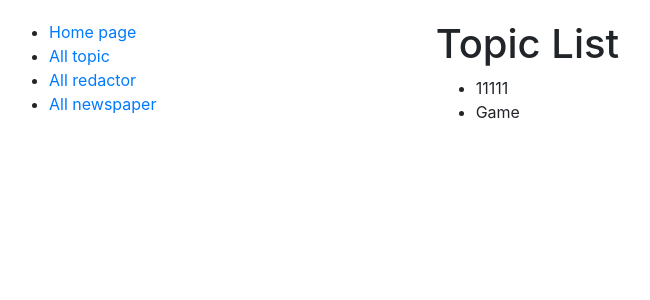
After one commit to Phoenix-Erazer/newspaper_agency, a Django app: page /topics/ in a window 1280 px wide. The commit adds this page. Shown: the top 300 px of the page, without its empty margins (6-656 px from the left). Run offline with Django 4.2, Linux system fonts and the light colour scheme; a user stored in the database is signed in; data comes from the database, SQL or seed files in the repository.

Commit message:
Added topic_list.html

```diff
--- a/newspaper/models.py
+++ b/newspaper/models.py
@@ -18,6 +18,7 @@ class Redactor(AbstractUser):
     class Meta:
         verbose_name = "redactor"
         verbose_name_plural = "redactors"
+        ordering = ["id"]
 
     def __str__(self):
         return f"{self.username} ({self.first_name} {self.last_name})"
--- a/newspaper/urls.py
+++ b/newspaper/urls.py
@@ -2,10 +2,16 @@ from django.conf import settings
 from django.conf.urls.static import static
 from django.urls import path
 
-from newspaper.views import index
+from newspaper.views import (
+    index,
+    TopicListView)
 
 urlpatterns = [
     path("", index, name="index"),
+    path(
+        "topics/",
+        TopicListView.as_view(),
+        name="topic-list"),
 ] + static(settings.STATIC_URL, document_root=settings.STATIC_ROOT)
 
 app_name = "newspaper"
--- a/newspaper/views.py
+++ b/newspaper/views.py
@@ -1,4 +1,6 @@
+from django.contrib.auth.mixins import LoginRequiredMixin
 from django.shortcuts import render
+from django.views import generic
 
 from newspaper.models import Topic, Redactor, Newspaper
 
@@ -15,3 +17,10 @@ def index(request):
     }
 
     return render(request, "newspaper/index.html", context=context)
+
+
+class TopicListView(LoginRequiredMixin, generic.ListView):
+    model = Topic
+    context_object_name = "topic_list"
+    template_name = "newspaper/topic_list.html"
+    paginate_by = 5
--- a/templates/includes/sidebar.html
+++ b/templates/includes/sidebar.html
@@ -1,6 +1,6 @@
 <ul class="sidebar-nav">
   <li><a href="{% url 'newspaper:index' %}">Home page</a></li>
-  <li><a href="#">Topic</a></li>
-  <li><a href="#">Redactor</a></li>
-  <li><a href="#">Newspaper</a></li>
+  <li><a href="#">All topic</a></li>
+  <li><a href="#">All redactor</a></li>
+  <li><a href="#">All newspaper</a></li>
 </ul>
--- /dev/null
+++ b/templates/newspaper/topic_list.html
@@ -0,0 +1,14 @@
+{% extends "base.html" %}
+
+{% block content %}
+  <h1>Topic List</h1>
+
+  {% if topic_list %}
+    <ul>
+      {% for topic in topic_list %}
+        <li>{{ topic.name }}</li>
+
+      {% endfor %}
+    </ul>
+  {% endif %}
+{% endblock %}
```
Also changed, not shown: templates/base.html (line endings or trailing spaces).
